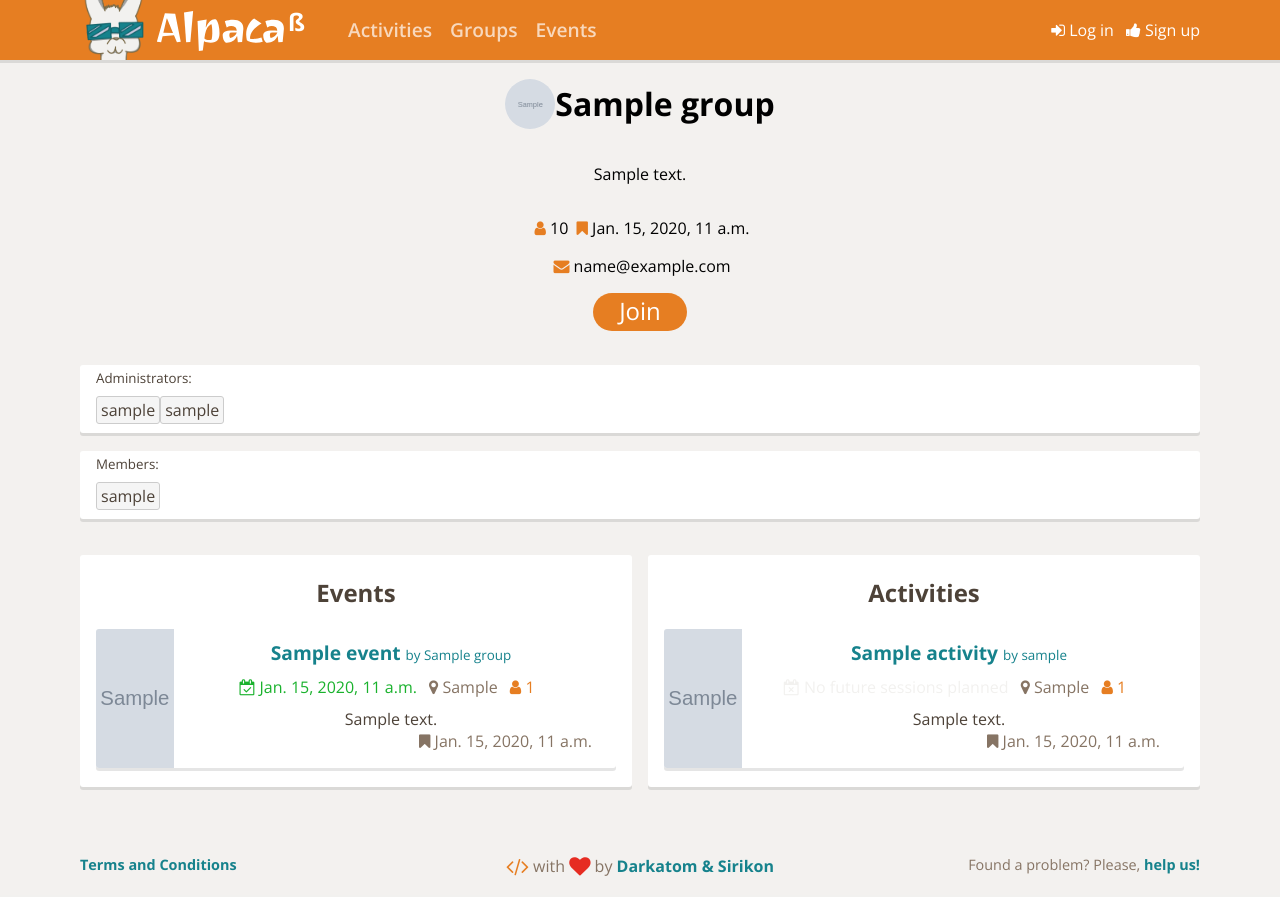
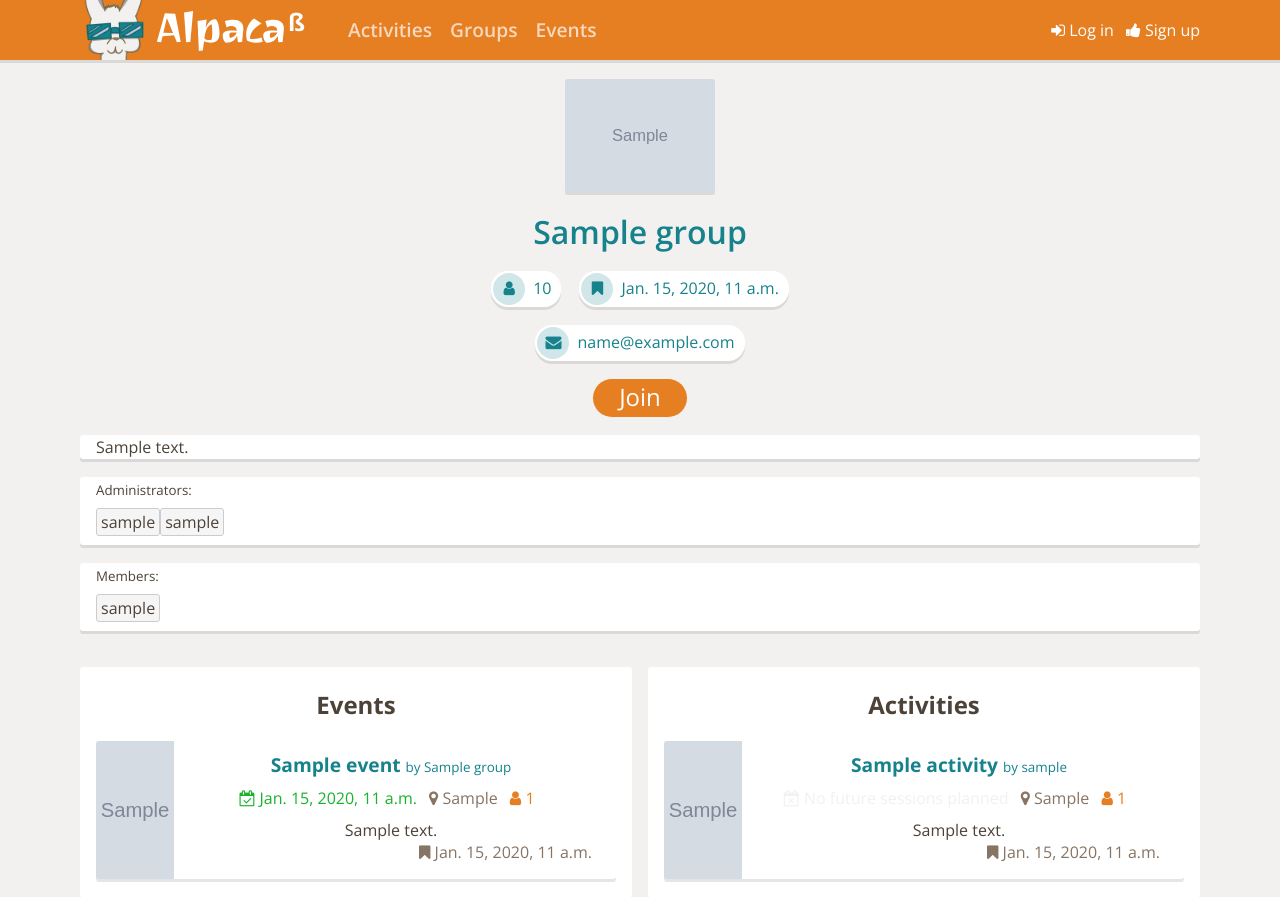
Before and after one commit to Sirikon/WarLlama, a Django app: page /group/1 in a window 1280 px wide. Shown: the top 897 px of the page. Before the commit the page ends 876 px from the top, so only its background shows below. Run offline with Django 3.2, Linux system fonts and the light colour scheme; tables that the repository leaves empty hold one stand-in row (values such as "Sample post"); grey boxes marked "Sample" are stand-in pictures; data that the repository does not hold is empty; style sheets or scripts are compiled from the project's sources; parts of the project's set-up code (start-up, migrations or seed data) failed here and were passed over; some libraries are stand-ins or nearby versions.

Commit message:
New shared visual 'tag' replaced in user profile and added in group

```diff
--- a/src/Alpaca/templates/Alpaca/group/_group-layout.html
+++ b/src/Alpaca/templates/Alpaca/group/_group-layout.html
@@ -1,31 +1,35 @@
 {% extends '../shared/layouts/_layout.html' %}
 {% load i18n %}
 
-{% block title %}
-<div class="al-group-header">
-    <div class="al-group-header-title">
-        <div class="al-avatar-logo-small" style="background-image: url({{group.logo.url}})"></div>
-        <h1>{{group.name}}</h1>
+{% block content %}
+
+    <div class="al-flex-row al-margin-top">
+        <img draggable="false" class="al-rounded" src="{{ group.logo.url }}" width="150px" height="auto"/>
     </div>
-    <div class="al-group-description">
-        <p>{{ group.description | safe }}</p>
+
+    <h1 class="al-title al-text-center al-margin-top al-margin-bottom">
+        <span>{{ group.name }}</span>
+    </h1>
+
+    <div class="al-flex-row al-tag-list">
+        {% include "../shared/visuals/_tag.html" with icon="user" text=group.total_num_members %}
+        {% include "../shared/visuals/_tag.html" with icon="bookmark" text=group.creation_date %}
     </div>
-    <div class="al-group-data">
-        <p>
-            <span class="icon"><i class="fa fa-user"></i> {{ group.total_num_members }}</span>
-            <span class="icon"><i class="fa fa-bookmark"></i> {{ group.creation_date }}</span>
-        </p>
+
+    <div class="al-flex-row al-margin-top">
         {% if group.show_email %}
-            <span class="icon"><i class="fa fa-envelope"></i> {{ group.email }}</span>
+            {% include "../shared/visuals/_tag.html" with icon="envelope" text=group.email %}
         {% endif %}
     </div>
-    <div class="al-group-user-section">
+
+    <div class="al-flex-row al-margin-top">
         {% block user_options %}{% endblock %}
     </div>
-</div>
-{% endblock %}
 
-{% block content %}
+    <div class="al-content-panel">
+        {{ group.description | safe }}
+    </div>
+
     <div class="al-content-panel">
         <small>{% trans "Administrators:" %}</small>
         {% block admin_list %}{% endblock %}
--- a/src/Alpaca/templates/Alpaca/group/group_admin.html
+++ b/src/Alpaca/templates/Alpaca/group/group_admin.html
@@ -2,15 +2,15 @@
 {% load i18n %}
 
 {% block user_options %}
-    <a class="al-btn-action-big" href="{% url 'alpaca:edit_group' group.id %}">
+    <a class="al-button al-button-inline" href="{% url 'alpaca:edit_group' group.id %}">
         <i class="fa fa-pencil-square-o" aria-hidden="true"></i> <span>{% trans "Edit" %}</span>
     </a>
-    <a class="al-btn-action-big" href="{% url 'alpaca:new_event' group.id %}">
+    <a class="al-button al-button-inline" href="{% url 'alpaca:new_event' group.id %}">
         <i class="fa fa-plus" aria-hidden="true"></i> <span>{% trans "New Event" %}</span>
     </a>
     <form action="{% url 'alpaca:leave_group' group.id %}" method="POST">
         {% csrf_token %}
-        <input class="al-btn-action-big" type="submit" name="leave_group" value="{% trans 'Leave' %}"/>
+        <input class="al-button al-button-inline" type="submit" name="leave_group" value="{% trans 'Leave' %}"/>
     </form>
 {% endblock %}
 
--- /dev/null
+++ b/src/Alpaca/templates/Alpaca/shared/visuals/_tag.html
@@ -0,0 +1,8 @@
+<div class="al-tag">
+    <div class="al-tag-icon-wrapper">
+        <i class="fa fa-{{ icon }}"></i>
+    </div>
+    <div class="al-tag-text">
+        <span>{{ text }}</span>
+    </div>
+</div>
--- a/src_front/sass/main.scss
+++ b/src_front/sass/main.scss
@@ -1,8 +1,3 @@
-@import './shared/global';
-@import './shared/layout';
-@import './shared/variables';
-@import './shared/flex';
-
 @import './shared/visuals/buttons';
 @import './shared/visuals/activity-table';
 @import './shared/visuals/card';
@@ -10,7 +5,13 @@
 @import './shared/visuals/floating-box';
 @import './shared/visuals/order-bar';
 @import './shared/visuals/search-bar';
+@import './shared/visuals/tag';
 @import './shared/visuals/when-panel';
+
+@import './shared/global';
+@import './shared/layout';
+@import './shared/variables';
+@import './shared/flex';
 
 @import './activity/activity';
 
@@ -21,5 +22,3 @@
 @import './forms/panel-form';
 
 @import './group/group';
-
-@import './user-profile/user-profile';
--- a/src_front/sass/shared/visuals/_buttons.scss
+++ b/src_front/sass/shared/visuals/_buttons.scss
@@ -1,3 +1,5 @@
+@import '../variables';
+
 button {
     vertical-align: middle;
 }
--- a/src_front/sass/user-profile/_user-profile.scss
+++ b/src_front/sass/shared/visuals/_tag.scss
@@ -1,13 +1,13 @@
-@import '../shared/variables';
-@import '../shared/global';
+@import '../variables';
+@import '../global';
 
-.al-profile-tag {
+.al-tag {
     $height: 2em;
 
     @extend .al-panel;
     display: flex;
     background-color: white;
-    border-radius: $height/1.9;
+    border-radius: $height/1.9 !important;
     padding: 2px;
 
     &-icon-wrapper {
@@ -34,8 +34,8 @@
     }
 }
 
-.al-profile-tag-list {
-    > .al-profile-tag:not(:first-child) {
+.al-tag-list {
+    > .al-tag:not(:first-child) {
         margin-left: 18px;
     }
 }
```
Also changed, not shown: src/Alpaca/templates/Alpaca/user-profile/user-profile.html (+8 -18 lines).
